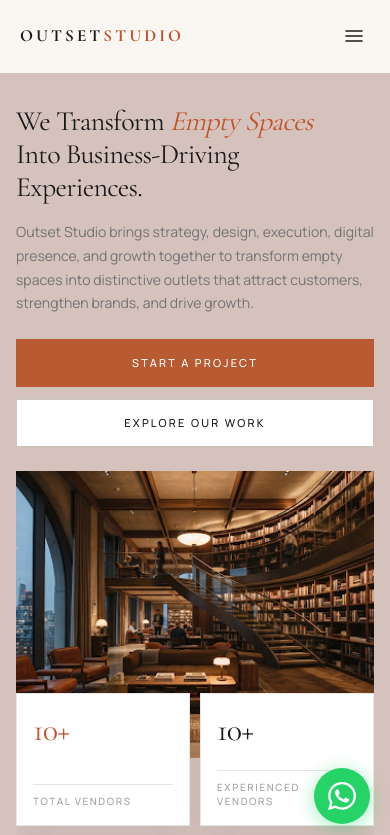
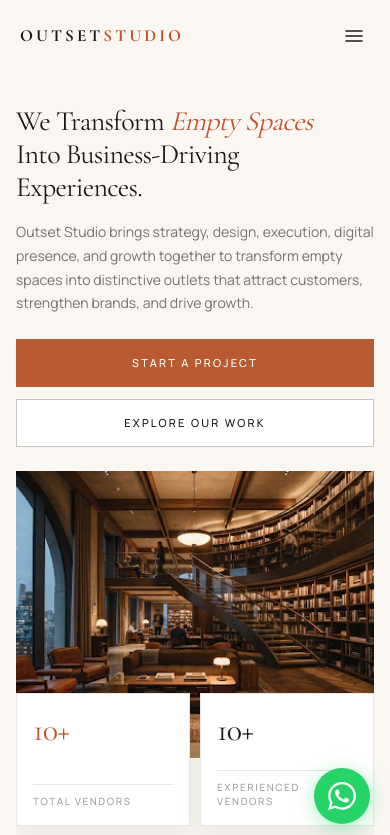
Before and after one commit to taybeen-healthy/outsetStudio, a Next.js app: page / in a window 390 px wide. Shown: the top 835 px of the page. Built offline with nearby package versions, Linux system fonts and the light colour scheme.

Commit message:
fix: revert homepage mobile background to #FAF7F2

```diff
--- a/src/app/page.js
+++ b/src/app/page.js
@@ -20,8 +20,8 @@ import {
 
 export default function Home() {
   return (
-      <div className="relative w-full bg-[#D6C2BD] lg:bg-white overflow-x-hidden font-sans select-none">
-        <div className="relative lg:min-h-screen flex flex-col justify-between bg-[#D6C2BD] lg:bg-transparent overflow-hidden">
+      <div className="relative w-full bg-[#FAF7F2] lg:bg-white overflow-x-hidden font-sans select-none">
+        <div className="relative lg:min-h-screen flex flex-col justify-between bg-[#FAF7F2] lg:bg-transparent overflow-hidden">
         <div className="hidden lg:block absolute inset-0 z-0 overflow-hidden pointer-events-none">
           <Image
             src={heroData?.backgroundImage ?? "/image1.jpg"}
```
